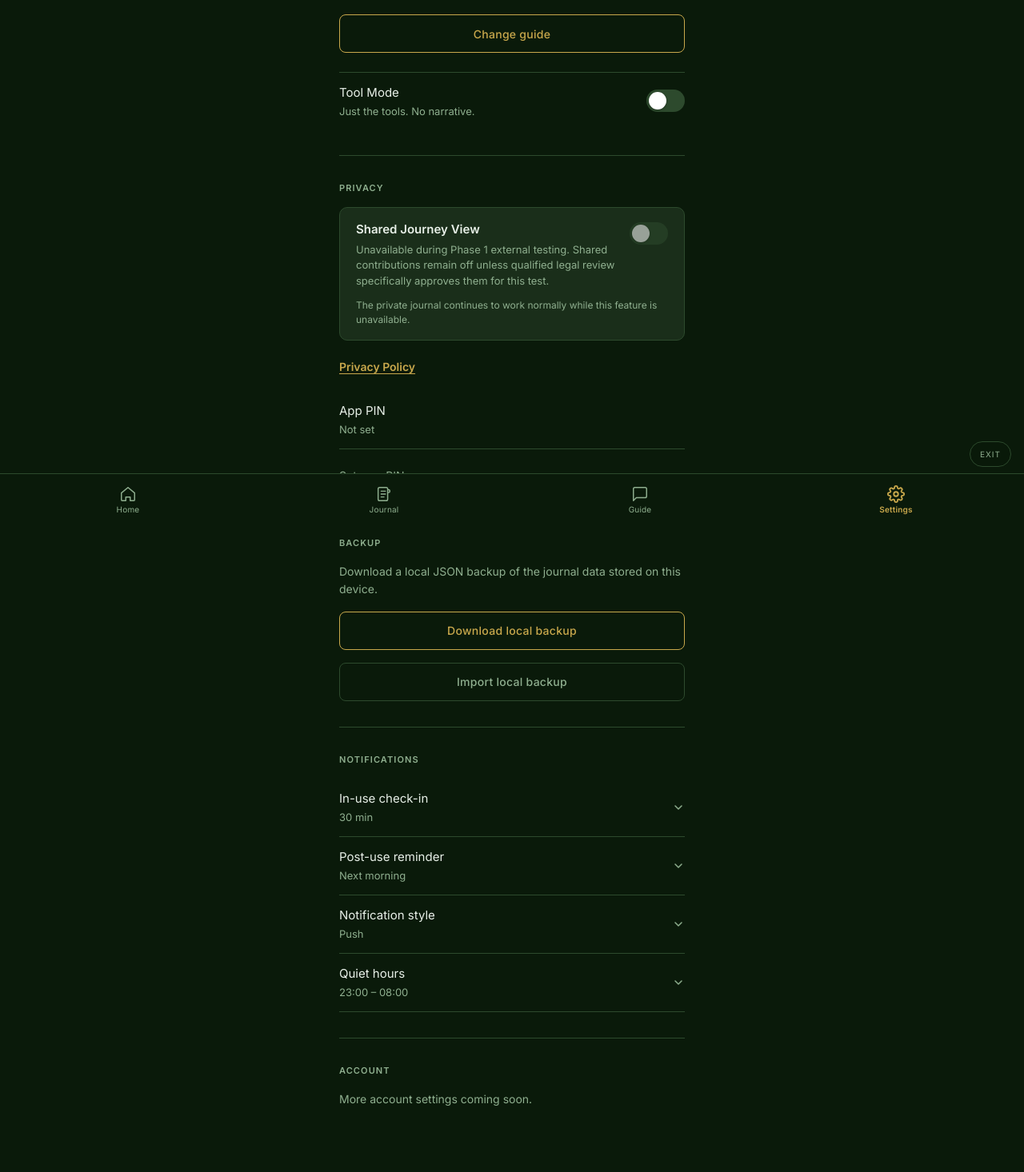
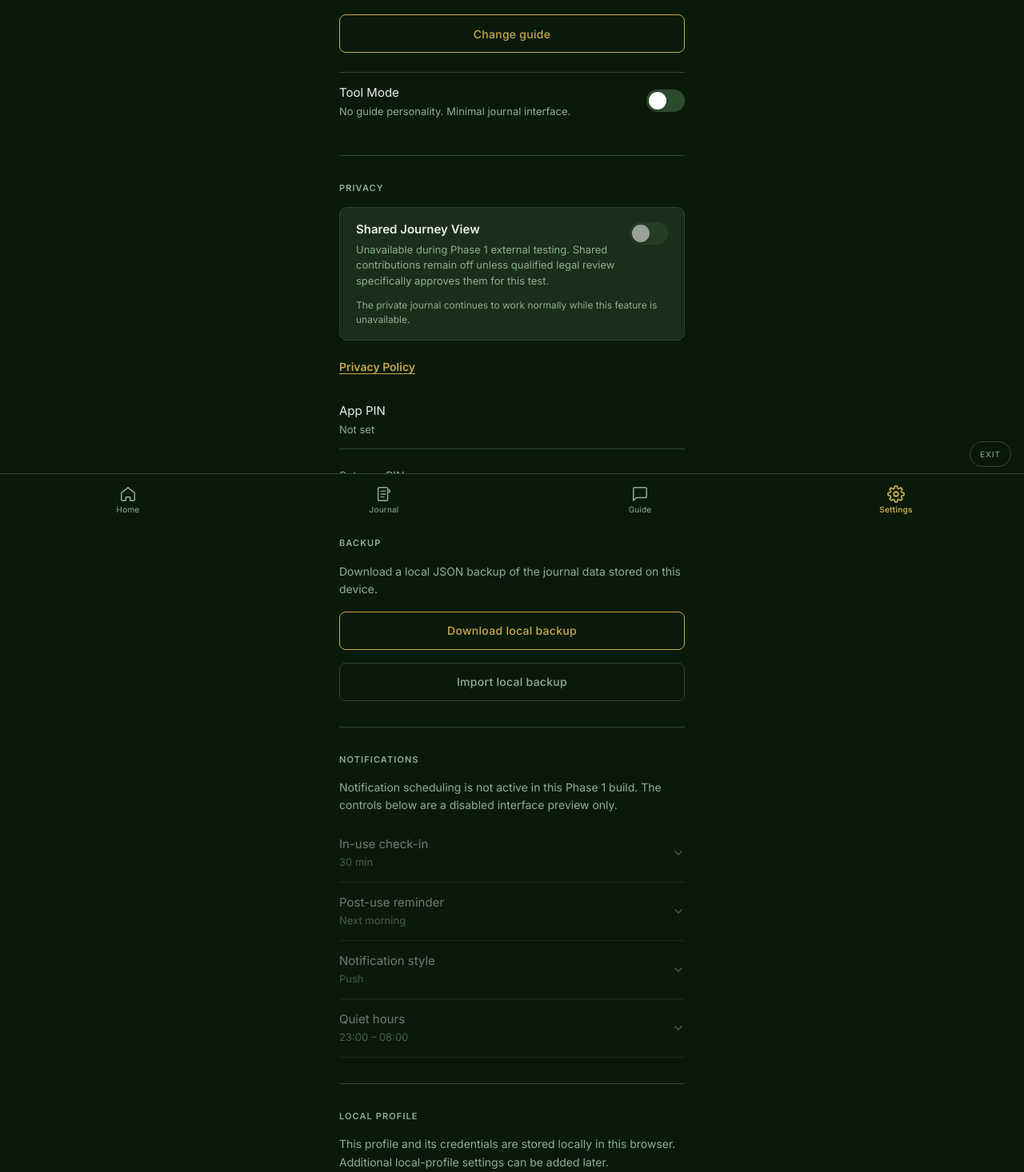
Before and after one commit to casevoiceai/my420journal-app, a React (Vite) app: page /settings in a window 1280 px wide. Shown: the part 144-1610 px from the top of the page at 80% size. Built offline with nearby package versions, Linux system fonts and the light colour scheme.

Commit message:
Align Settings copy with Phase 1 capabilities

```diff
--- a/src/screens/Settings.jsx
+++ b/src/screens/Settings.jsx
@@ -6,12 +6,13 @@ import { isDevMode, DEV_PROFILE } from '../lib/dev'
 import SharedOptInPanel from '../components/SharedOptInPanel'
 
 const GUIDE_META = {
-  bud:   { name: 'Bud Tendar',     accent: '#C9A84C', description: 'Dispensary deals and trip planning.' },
-  sunny: { name: 'Sunny Day',      accent: '#FF7F5C', description: 'Conversation and emotional tracking.' },
-  larry: { name: 'Lucky Larry',    accent: '#C17A3A', description: 'Strain history and cannabis culture.' },
-  herb:  { name: 'Herb N. Spices', accent: '#4ECDC4', description: 'Terpene science and education.' },
-  mary:  { name: 'Mary Jayne',     accent: '#B088B0', description: 'Wellness, sleep, and self-care.' },
-  unit:  { name: null,             accent: '#888888', description: 'No guide. Minimal interface.' },
+  bud:    { name: 'Bud Tendar',     accent: '#C9A84C', description: 'Practical review of your own journal history.' },
+  sunny:  { name: 'Sunny Day',      accent: '#FF7F5C', description: 'Warm, conversational review of what you logged.' },
+  larry:  { name: 'Lucky Larry',    accent: '#C17A3A', description: 'Laid-back review grounded in your own entries.' },
+  herb:   { name: 'Herb N. Spices', accent: '#4ECDC4', description: 'Detail-focused review of recorded entry fields and tags.' },
+  mary:   { name: 'Mary Jayne',     accent: '#B088B0', description: 'Calm review of products, notes, mood, and effect tags you recorded.' },
+  stoner: { name: null,             accent: '#C9A84C', description: 'No guide. Logging only.' },
+  unit:   { name: null,             accent: '#888888', description: 'No guide. Minimal interface.' },
 }
 
 const S = {
@@ -48,8 +49,6 @@ function SectionHeading({ children }) {
 function Divider() {
   return <div style={{ width: '100%', height: '1px', backgroundColor: S.border, margin: '32px 0' }} />
 }
-
-// ── Inline mini numpad for PIN verification/change inside Settings ────────────
 
 function MiniPinDots({ value }) {
   return (
@@ -94,7 +93,7 @@ function MiniNumPad({ onDigit, onDelete }) {
           >
             {isDel ? (
               <svg width="18" height="13" viewBox="0 0 22 16" fill="none">
-                <path d="M8 1H20C20.5523 1 21 1.44772 21 2V14C21 14.5523 20.5523 15 20 15H8L1 8L8 1Z" stroke={S.textSecondary} strokeWidth="1.5" strokeLinejoin="round"/>
+                <path d="M8 1H20C20.5523 0 21 1.44772 21 2V14C21 14.5523 20.5523 15 20 15H8L1 8L8 1Z" stroke={S.textSecondary} strokeWidth="1.5" strokeLinejoin="round"/>
                 <path d="M14 6L10 10M10 6L14 10" stroke={S.textSecondary} strokeWidth="1.5" strokeLinecap="round"/>
               </svg>
             ) : key}
@@ -105,9 +104,6 @@ function MiniNumPad({ onDigit, onDelete }) {
   )
 }
 
-// ── PIN management panel ──────────────────────────────────────────────────────
-
-// pinPhase: 'idle' | 'verify' | 'options' | 'change_new' | 'change_confirm' | 'done_remove' | 'done_change'
 function PinManager({ onDone }) {
   const navigate = useNavigate()
   const pinActive = hasPin()
@@ -134,7 +130,6 @@ function PinManager({ onDone }) {
     )
   }
 
-  // Current PIN entry
   if (pinPhase === 'verify') {
     function handleVerifyDigit(d) {
       if (pin.length >= 4) return
@@ -172,7 +167,6 @@ function PinManager({ onDone }) {
     )
   }
 
-  // Options after verified
   if (pinPhase === 'options') {
     return (
       <div style={{ display: 'flex', flexDirection: 'column', gap: '10px' }}>
@@ -212,7 +206,6 @@ function PinManager({ onDone }) {
     )
   }
 
-  // Change: enter new PIN
   if (pinPhase === 'change_new') {
     function handleNewDigit(d) {
       if (newPin.length >= 4) return
@@ -234,7 +227,6 @@ function PinManager({ onDone }) {
     )
   }
 
-  // Change: confirm new PIN
   if (pinPhase === 'change_confirm') {
     function handleConfirmDigit(d) {
       if (confirmPin.length >= 4) return
@@ -278,7 +270,6 @@ function PinManager({ onDone }) {
     return <p style={{ fontFamily: fontInter, fontSize: '14px', color: S.success, margin: 0 }}>PIN updated.</p>
   }
 
-  // idle with active PIN
   return (
     <button
       onClick={() => { setPinPhase('verify'); setPin(''); setPinError('') }}
@@ -293,8 +284,6 @@ function PinManager({ onDone }) {
     </button>
   )
 }
-
-// ── Notification Settings component ──────────────────────────────────────────
 
 const CHECKIN_OPTIONS = ['15 min', '30 min', '45 min', '1 hour', 'Off']
 const POSTUPDATE_OPTIONS = ['2 hours', '4 hours', '8 hours', 'Next morning', 'Off']
@@ -440,8 +429,6 @@ function NotificationSettings() {
     </div>
   )
 }
-
-// ── Main Settings screen ──────────────────────────────────────────────────────
 
 export default function Settings() {
   const navigate = useNavigate()
@@ -595,7 +582,7 @@ export default function Settings() {
             fontFamily: fontPlayfair, fontSize: '28px', fontWeight: '600',
             color: S.textPrimary, margin: '0 0 24px 0', lineHeight: '1.2',
           }}>
-            Privacy Receipt
+            Backup Receipt
           </h1>
 
           <div style={{
@@ -606,16 +593,16 @@ export default function Settings() {
             marginBottom: '24px',
           }}>
             <p style={{ fontFamily: fontInter, fontSize: '15px', color: S.textPrimary, lineHeight: '1.6', margin: '0 0 14px 0' }}>
-              Everything in this app stays on this device only.
+              Your private journal entries in this build are stored locally on this device.
             </p>
             <p style={{ fontFamily: fontInter, fontSize: '15px', color: S.textPrimary, lineHeight: '1.6', margin: '0 0 14px 0' }}>
-              No data was sent to any server.
+              Shared Journey contributions are disabled for Phase 1 external testing.
             </p>
             <p style={{ fontFamily: fontInter, fontSize: '15px', color: S.textPrimary, lineHeight: '1.6', margin: '0 0 14px 0' }}>
-              No account exists on any server.
+              Your local profile is stored in this browser, not as a Vogtcom server account.
             </p>
             <p style={{ fontFamily: fontInter, fontSize: '15px', color: S.textPrimary, lineHeight: '1.6', margin: 0 }}>
-              The only copy of your journal is on this device.
+              The file you downloaded is a copy of the local journal data included by this backup tool.
             </p>
           </div>
 
@@ -628,7 +615,7 @@ export default function Settings() {
               cursor: 'pointer',
             }}
           >
-            I understand. I'm done.
+            Done
           </button>
         </div>
       </div>
@@ -656,7 +643,6 @@ export default function Settings() {
           Settings
         </h1>
 
-        {/* ── YOUR GUIDE ──────────────────────────────────────────────────── */}
         <SectionHeading>Your Guide</SectionHeading>
 
         {profile && !isToolMode && (
@@ -686,12 +672,11 @@ export default function Settings() {
               TOOL MODE
             </p>
             <p style={{ fontFamily: fontInter, fontSize: '14px', color: S.textSecondary, margin: 0, lineHeight: '1.4' }}>
-              No guide. All five tool layers accessible.
+              No guide personality. Minimal journal interface.
             </p>
           </div>
         )}
 
-        {/* Change guide / Choose a guide button */}
         <button
           onClick={isToolMode ? disableToolMode : () => navigate('/onboarding?step=list')}
           style={{
@@ -707,7 +692,6 @@ export default function Settings() {
           {isToolMode ? 'Choose a guide' : 'Change guide'}
         </button>
 
-        {/* Tool Mode toggle */}
         <div style={{
           display: 'flex', alignItems: 'center', justifyContent: 'space-between',
           padding: '14px 0', borderTop: `1px solid ${S.border}`,
@@ -717,7 +701,7 @@ export default function Settings() {
               Tool Mode
             </p>
             <p style={{ fontFamily: fontInter, fontSize: '13px', color: S.textSecondary, margin: 0, lineHeight: '1.4' }}>
-              Just the tools. No narrative.
+              No guide personality. Minimal journal interface.
             </p>
           </div>
           <button
@@ -744,12 +728,10 @@ export default function Settings() {
 
         <Divider />
 
-        {/* ── PRIVACY ─────────────────────────────────────────────────────── */}
         <SectionHeading>Privacy</SectionHeading>
 
         <SharedOptInPanel profile={profile} onProfileChange={setProfile} />
 
-        {/* App PIN row */}
         <div style={{
           display: 'flex', alignItems: 'center', justifyContent: 'space-between',
           padding: '14px 0', borderBottom: `1px solid ${S.border}`, marginBottom: '20px',
@@ -764,12 +746,10 @@ export default function Settings() {
           </div>
         </div>
 
-        {/* PIN manager (inline numpad / options) */}
         <PinManager key={pinRefresh} onDone={() => setPinRefresh((n) => n + 1)} />
 
         <Divider />
 
-        {/* ── NOTIFICATIONS ───────────────────────────────────────────────── */}
         <SectionHeading>Backup</SectionHeading>
         <p style={{ fontFamily: fontInter, fontSize: '14px', color: S.textSecondary, lineHeight: '1.6', margin: '0 0 16px 0' }}>
           Download a local JSON backup of the journal data stored on this device.
@@ -827,14 +807,18 @@ export default function Settings() {
 
         <Divider />
         <SectionHeading>Notifications</SectionHeading>
-        <NotificationSettings />
+        <p style={{ fontFamily: fontInter, fontSize: '14px', color: S.textSecondary, lineHeight: '1.6', margin: '0 0 12px 0' }}>
+          Notification scheduling is not active in this Phase 1 build. The controls below are a disabled interface preview only.
+        </p>
+        <div aria-disabled="true" style={{ opacity: 0.45, pointerEvents: 'none' }}>
+          <NotificationSettings />
+        </div>
 
         <Divider />
 
-        {/* ── ACCOUNT ─────────────────────────────────────────────────────── */}
-        <SectionHeading>Account</SectionHeading>
+        <SectionHeading>Local Profile</SectionHeading>
         <p style={{ fontFamily: fontInter, fontSize: '14px', color: S.textSecondary, lineHeight: '1.6', margin: 0 }}>
-          More account settings coming soon.
+          This profile and its credentials are stored locally in this browser. Additional local-profile settings can be added later.
         </p>
 
       </div>
```
